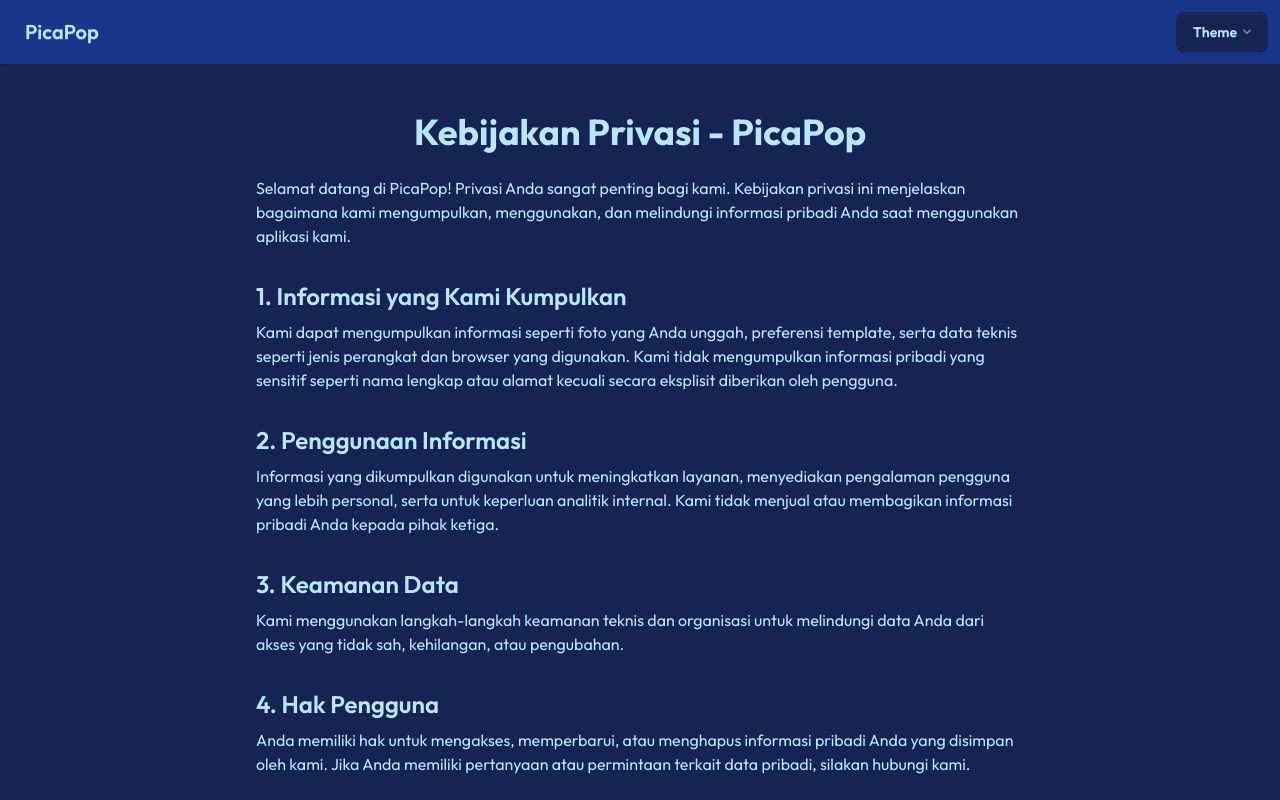
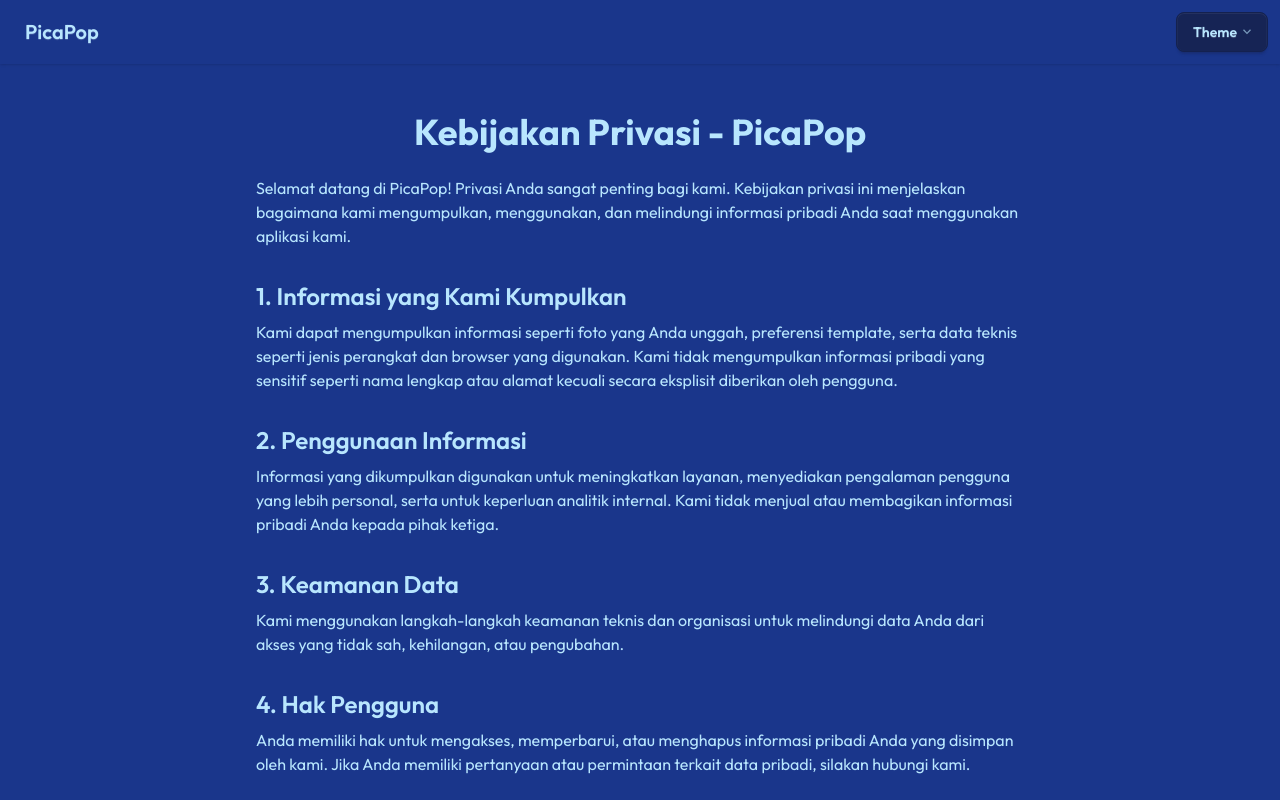
Before and after one commit to AnggaaIs/picapop, a Next.js app: page /privacy-policy in a window 1280 px wide. Shown: the top 800 px of the page. Built offline with nearby package versions, Linux system fonts and the light colour scheme.

Commit message:
style: change page background to base-200 for consistent theming

```diff
--- a/src/app/privacy-policy/page.tsx
+++ b/src/app/privacy-policy/page.tsx
@@ -29,7 +29,7 @@ export const metadata: Metadata = {
 
 const PrivacyPolicy = () => {
     return (
-        <div className="bg-base-200 min-h-screen px-6 py-12 text-base-content">
+        <div className="min-h-screen px-6 py-12 text-base-content">
             <div className="max-w-3xl mx-auto">
                 <h1 className="text-4xl font-bold mb-6 text-center">Kebijakan Privasi - PicaPop</h1>
 
--- a/src/app/terms-of-use/page.tsx
+++ b/src/app/terms-of-use/page.tsx
@@ -29,7 +29,7 @@ export const metadata: Metadata = {
 
 const TermsOfUse = () => {
   return (
-    <div className="bg-base-200 min-h-screen px-6 py-12 text-base-content">
+    <div className="min-h-screen px-6 py-12 text-base-content">
       <div className="max-w-3xl mx-auto">
         <h1 className="text-4xl font-bold mb-6 text-center">Syarat dan Ketentuan Penggunaan - PicaPop</h1>
 
```
